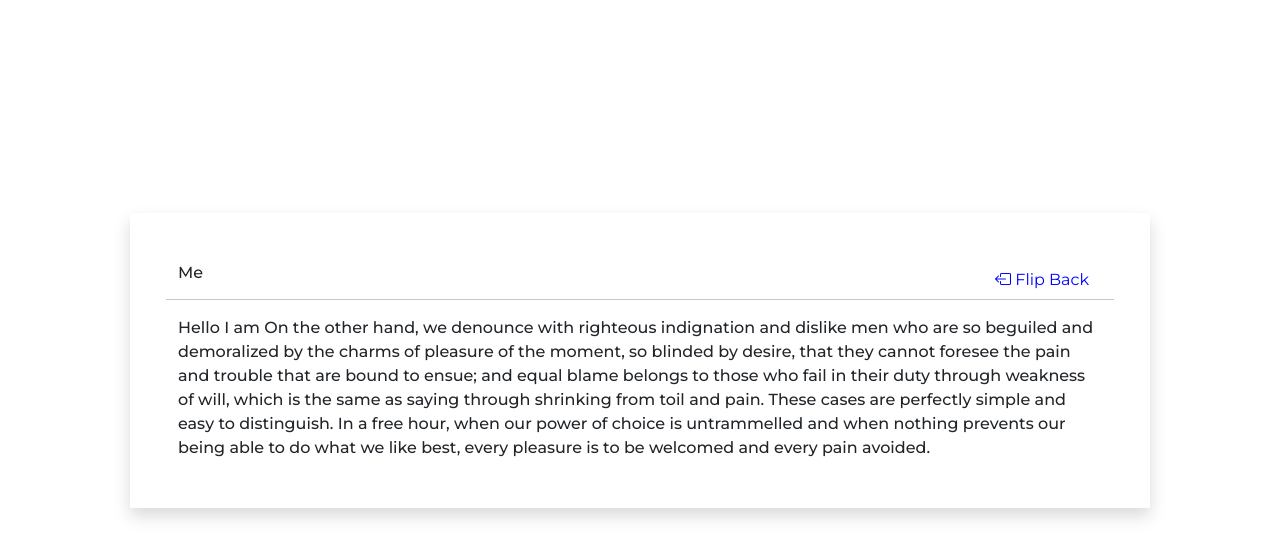
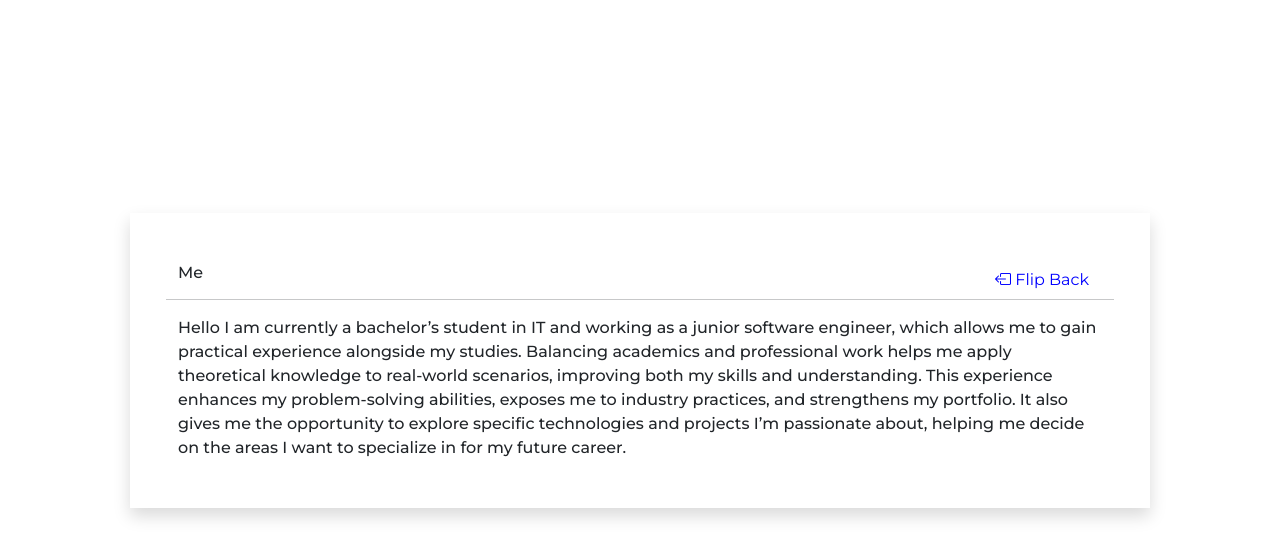
Before and after one commit to AbbydEca2003/arnav_profile, a plain HTML site: page index.html in a window 1280 px wide. Both pictures are taken after a click on the button "About Me". Drawn offline with nearby package versions, Linux system fonts and the light colour scheme.

Commit message:
Update index.html

```diff
--- a/index.html
+++ b/index.html
@@ -52,7 +52,7 @@
                             </div> <hr>
                         </div>
                         <div class="p">
-                            Hello I am On the other hand, we denounce with righteous indignation and dislike men who are so beguiled and demoralized by the charms of pleasure of the moment, so blinded by desire, that they cannot foresee the pain and trouble that are bound to ensue; and equal blame belongs to those who fail in their duty through weakness of will, which is the same as saying through shrinking from toil and pain. These cases are perfectly simple and easy to distinguish. In a free hour, when our power of choice is untrammelled and when nothing prevents our being able to do what we like best, every pleasure is to be welcomed and every pain avoided.
+                            Hello I am currently a bachelor’s student in IT and working as a junior software engineer, which allows me to gain practical experience alongside my studies. Balancing academics and professional work helps me apply theoretical knowledge to real-world scenarios, improving both my skills and understanding. This experience enhances my problem-solving abilities, exposes me to industry practices, and strengthens my portfolio. It also gives me the opportunity to explore specific technologies and projects I’m passionate about, helping me decide on the areas I want to specialize in for my future career.
                         </div>
                     </div>
                     <div id="contact_me">
```
